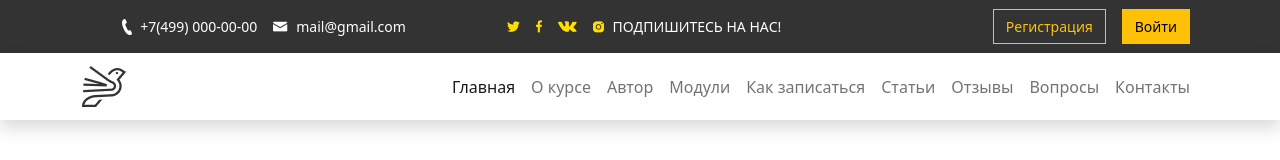
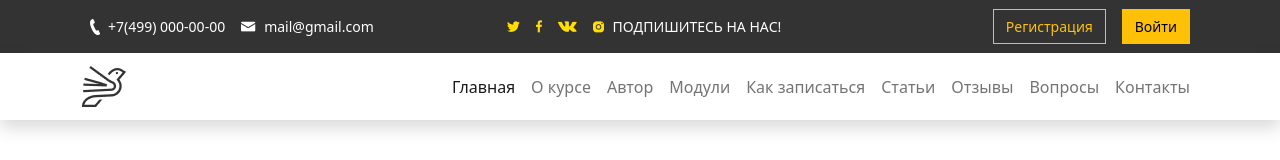
Before and after one commit to DmytriyBochkovoy/Learn_D_Z, a plain HTML site: page gr_1_bochkovoy_dmytriy_dz_8/index.html in a window 1280 px wide. Shown: the top 160 px of the page. Drawn offline with nearby package versions, Linux system fonts and the light colour scheme.

Commit message:
adaptive

```diff
--- a/gr_1_bochkovoy_dmytriy_dz_8/index.html
+++ b/gr_1_bochkovoy_dmytriy_dz_8/index.html
@@ -17,7 +17,7 @@
                 <div class="container">
                     <div class="row">
                         <div class="col-12 col-sm-5 col-md-3 col-xl-4">
-                            <div class="d-flex align-items-center justify-content-center pt-3 py-sm-3 d-sm-block d-xl-flex">
+                            <div class="d-flex align-items-center justify-content-center justify-content-lg-start pt-3 py-sm-3 d-sm-block d-xl-flex">
                                 <a href="tel:+7(499) 000-00-00" class="d-flex align-items-center">
                                     <img src="./img/telephone.png" alt="Телефон" class="d-block px-2 gp-5">
                                     <span class="text-white fs-7">+7(499) 000-00-00</span>
```
